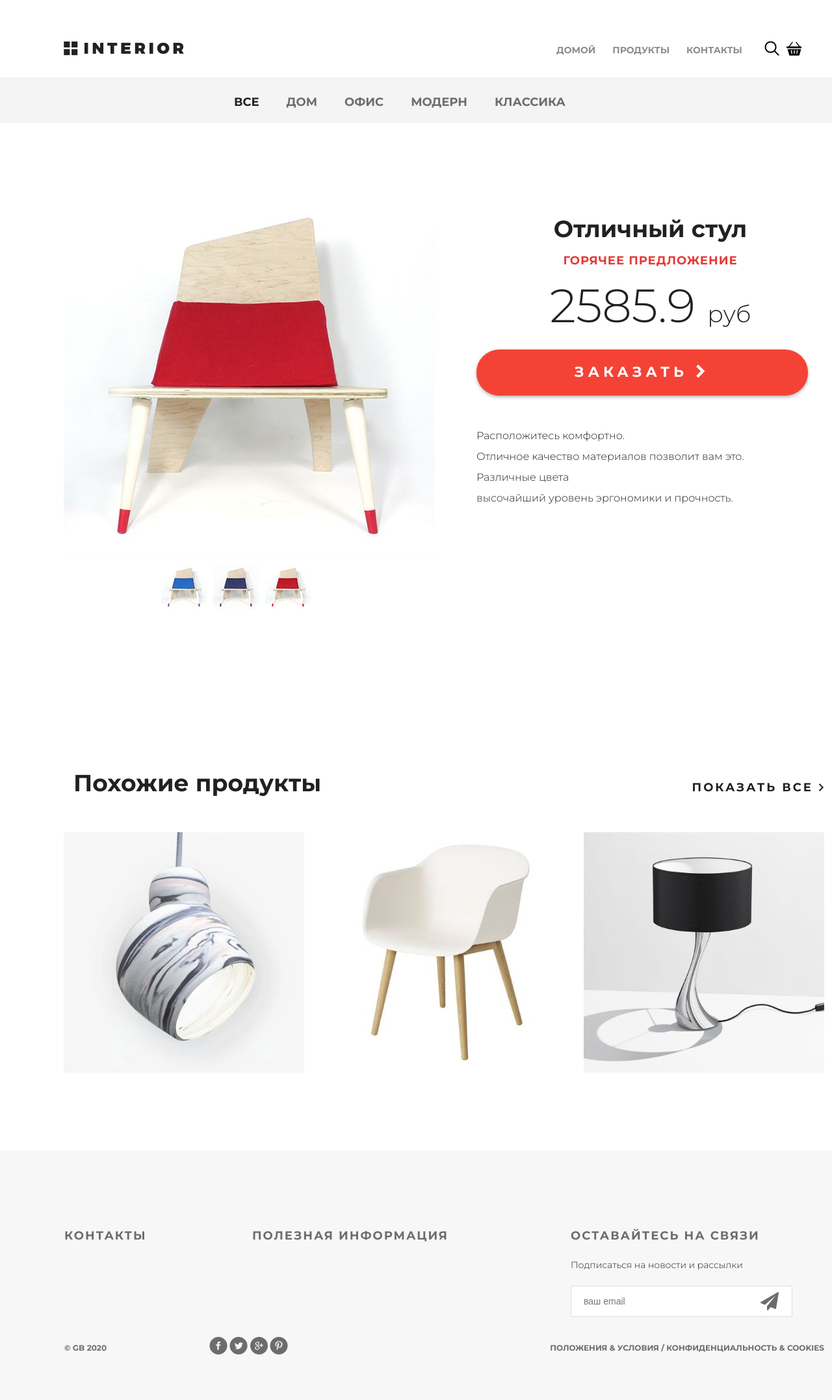
After one commit to YuraLazarev/geekshop, a Django app: page /products/all/ in a window 1280 px wide; the page is wider, and only the part inside the window is pictured. The commit adds this page. Shown: that part at 65% size. Run offline with Django 3.2, Linux system fonts and the light colour scheme.

Commit message:
make prod menu

```diff
--- a/geekshop/urls.py
+++ b/geekshop/urls.py
@@ -21,6 +21,11 @@ from mainapp import views
 urlpatterns = [
     path('', views.main, name='main'),
     path('products/', views.products, name='products'),
+    path('products/all/', views.products_all, name='products_all'),
+    path('products/home/', views.products_home, name='products_home'),
+    path('products/office/', views.products_office, name='products_office'),
+    path('products/modern/', views.products_modern, name='products_modern'),
+    path('products/classic/', views.products_classic, name='products_classic'),
     path('contacts/', views.contacts, name='contacts'),
     path('test/', views.test, name='test'),
     # path('contacts/', views.contacts),
--- /dev/null
+++ b/mainapp/templates/includes/prod_menu.html
@@ -0,0 +1,9 @@
+<div class="links clearfix">
+    <ul class="links-menu">
+        {% for link in links_menu %}
+            <li>
+                <a href="{% url link.href %}" class="{% if request.resolver_match.url_name == link.href %} active {% endif %}">{{ link.name }}</a>
+            </li>
+        {% endfor %}
+    </ul>
+</div>
--- a/mainapp/templates/products.html
+++ b/mainapp/templates/products.html
@@ -6,16 +6,7 @@
 {% endblock %}
 {% block content %}
 		<div class="details">
-			<div class="links clearfix">
-				<ul class="links-menu">
-					<li><a href="#" class="active">все</a></li>
-					<li><a href="#">дом</a></li>
-					<li><a href="#">офис</a></li>
-					<li><a href="#">модерн</a></li>
-					<li><a href="#">классика</a></li>
-				</ul>
-			</div>
-
+				{% include 'includes/prod_menu.html' %}
 			<div class="details-products">
 				<div class="details-slider">
 					<div class="slider-product">
--- a/mainapp/views.py
+++ b/mainapp/views.py
@@ -8,12 +8,7 @@ def main(request):
     }
     return render(request, 'index.html', value)
 
-def products(request):
-    value = {
-        'title': 'Каталог',
-        'content_class': 'hero-white'
-    }
-    return render(request, 'products.html', value)
+
 
 def contacts(request):
     value = {
@@ -29,3 +24,93 @@ def test(request):
         'content_class' : 'hero'
     }
     return render(request, 'test.html', value)
+
+def products(request):
+    prod_menu = [
+        {'href':'products_all', 'name':'все'},
+        {'href': 'products_home', 'name': 'дом'},
+        {'href': 'products_office', 'name': 'офис'},
+        {'href': 'products_modern', 'name': 'модерн'},
+        {'href': 'products_classic', 'name': 'классика'},
+    ]
+    value = {
+        'links_menu': prod_menu,
+        'title': 'Каталог',
+        'content_class': 'hero-white'
+    }
+    return render(request, 'products.html', value)
+
+def products_all(request):
+    prod_menu = [
+        {'href':'products_all', 'name':'все'},
+        {'href': 'products_home', 'name': 'дом'},
+        {'href': 'products_office', 'name': 'офис'},
+        {'href': 'products_modern', 'name': 'модерн'},
+        {'href': 'products_classic', 'name': 'классика'},
+    ]
+    value = {
+        'links_menu': prod_menu,
+        'title': 'Каталог',
+        'content_class': 'hero-white'
+    }
+    return render(request, 'products.html', value)
+
+def products_home(request):
+    prod_menu = [
+        {'href':'products_all', 'name':'все'},
+        {'href': 'products_home', 'name': 'дом'},
+        {'href': 'products_office', 'name': 'офис'},
+        {'href': 'products_modern', 'name': 'модерн'},
+        {'href': 'products_classic', 'name': 'классика'},
+    ]
+    value = {
+        'links_menu': prod_menu,
+        'title': 'Каталог',
+        'content_class': 'hero-white'
+    }
+    return render(request, 'products.html', value)
+
+def products_office(request):
+    prod_menu = [
+        {'href':'products_all', 'name':'все'},
+        {'href': 'products_home', 'name': 'дом'},
+        {'href': 'products_office', 'name': 'офис'},
+        {'href': 'products_modern', 'name': 'модерн'},
+        {'href': 'products_classic', 'name': 'классика'},
+    ]
+    value = {
+        'links_menu': prod_menu,
+        'title': 'Каталог',
+        'content_class': 'hero-white'
+    }
+    return render(request, 'products.html', value)
+
+def products_modern(request):
+    prod_menu = [
+        {'href':'products_all', 'name':'все'},
+        {'href': 'products_home', 'name': 'дом'},
+        {'href': 'products_office', 'name': 'офис'},
+        {'href': 'products_modern', 'name': 'модерн'},
+        {'href': 'products_classic', 'name': 'классика'},
+    ]
+    value = {
+        'links_menu': prod_menu,
+        'title': 'Каталог',
+        'content_class': 'hero-white'
+    }
+    return render(request, 'products.html', value)
+
+def products_classic(request):
+    prod_menu = [
+        {'href':'products_all', 'name':'все'},
+        {'href': 'products_home', 'name': 'дом'},
+        {'href': 'products_office', 'name': 'офис'},
+        {'href': 'products_modern', 'name': 'модерн'},
+        {'href': 'products_classic', 'name': 'классика'},
+    ]
+    value = {
+        'links_menu': prod_menu,
+        'title': 'Каталог',
+        'content_class': 'hero-white'
+    }
+    return render(request, 'products.html', value)
```
